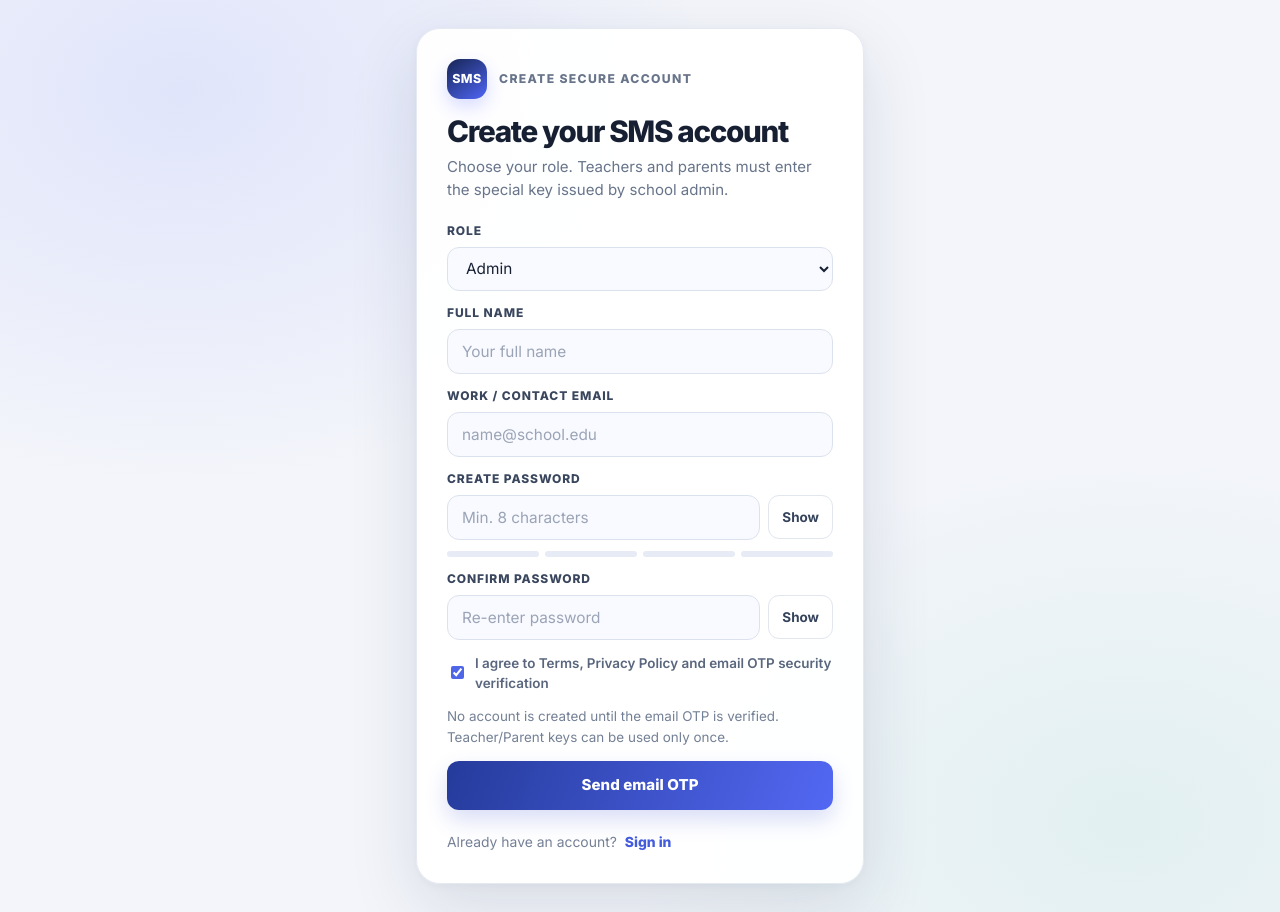
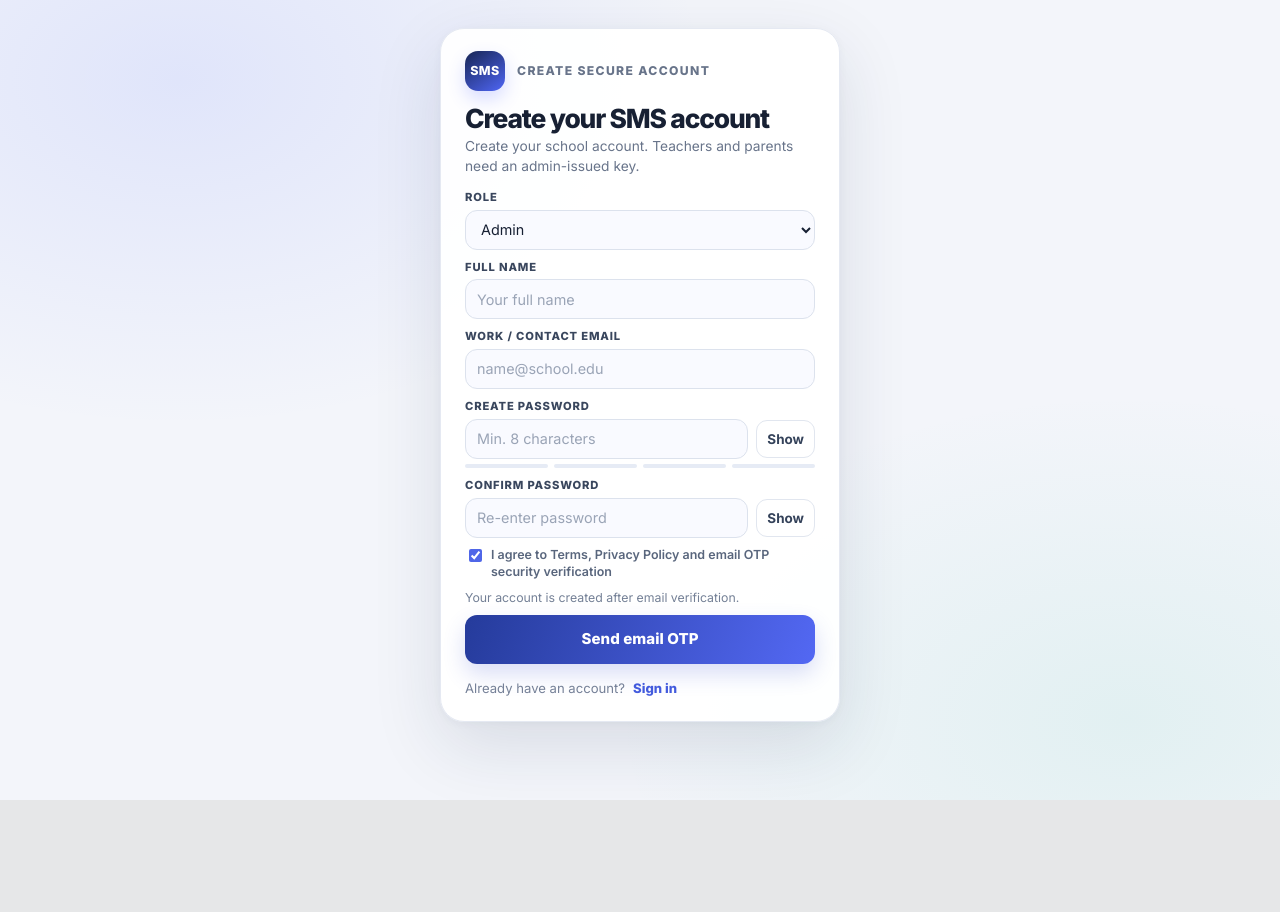
Before and after one commit to lokesh9191334/SCHOOL-MANAGEMENT-SYSTEM, a React (Vite) app: page /auth/register in a window 1280 px wide. After the commit the page ends 800 px from the top, so only its background shows below. Built offline with nearby package versions, Linux system fonts and the light colour scheme.

Commit message:
Compact create account panel
Co-authored-by: Copilot <223556219+Copilot@users.noreply.github.com>

```diff
--- a/src/components/auth/AuthShell.jsx
+++ b/src/components/auth/AuthShell.jsx
@@ -9,7 +9,7 @@ export default function AuthShell({
   mode = 'login',
 }) {
   return (
-    <div className="auth-stage">
+    <div className={`auth-stage auth-stage--${mode}`}>
       <section className={`auth-form-pane auth-form-pane--solo auth-form-pane--${mode}`}>
         <div className="auth-form-card">
           <header className="auth-form-head">
--- a/src/pages/auth/register.jsx
+++ b/src/pages/auth/register.jsx
@@ -50,13 +50,6 @@ const RegisterPage = () => {
     const timer = window.setTimeout(() => setResendIn((v) => v - 1), 1000)
     return () => window.clearTimeout(timer)
   }, [resendIn])
-
-  useEffect(() => {
-    if (!needsInvite) {
-      setInviteHint('')
-      setInviteError('')
-    }
-  }, [needsInvite])
 
   const applyInvite = async (rawKey) => {
     const key = String(rawKey || '').trim()
@@ -190,7 +183,7 @@ const RegisterPage = () => {
       subtitle={
         otpStep
           ? `We emailed a 6-digit code to ${maskedEmail}. Account is created only after successful OTP verification.`
-          : 'Choose your role. Teachers and parents must enter the special key issued by school admin.'
+          : 'Create your school account. Teachers and parents need an admin-issued key.'
       }
       footer={
         <>
@@ -232,8 +225,7 @@ const RegisterPage = () => {
                 required
               />
               <p className="auth-helper">
-                Admin generates this key when adding a teacher or completing student admission. Enter it to claim your
-                linked account.
+                Get this one-time key from your school admin.
               </p>
               {inviteHint ? <div className="auth-success">{inviteHint}</div> : null}
               {inviteError ? <div className="auth-error">{inviteError}</div> : null}
@@ -319,7 +311,7 @@ const RegisterPage = () => {
           </label>
 
           <p className="auth-helper">
-            No account is created until the email OTP is verified. Teacher/Parent keys can be used only once.
+            Your account is created after email verification.
           </p>
 
           {error ? <div className="auth-error">{error}</div> : null}
--- a/src/styles/auth-premium.css
+++ b/src/styles/auth-premium.css
@@ -687,3 +687,104 @@
     animation-iteration-count: 1 !important;
   }
 }
+
+.auth-stage--register {
+  align-items: start;
+}
+
+.auth-stage--register .auth-form-pane {
+  width: min(100%, 400px);
+  margin: 0 auto;
+}
+
+.auth-stage--register .auth-form-card {
+  gap: 13px;
+  padding: 22px 24px;
+}
+
+.auth-stage--register .auth-form-head {
+  gap: 4px;
+}
+
+.auth-stage--register .auth-form-head h2 {
+  font-size: clamp(1.4rem, 4vw, 1.65rem);
+}
+
+.auth-stage--register .auth-form-head > p {
+  font-size: 0.86rem;
+  line-height: 1.4;
+}
+
+.auth-stage--register .auth-form-stack {
+  gap: 9px;
+}
+
+.auth-stage--register .auth-field {
+  gap: 4px;
+}
+
+.auth-stage--register .auth-field > span {
+  font-size: 0.7rem;
+}
+
+.auth-stage--register .auth-field input,
+.auth-stage--register .auth-field select {
+  min-height: 40px;
+  padding: 8px 11px;
+  font-size: 0.9rem;
+}
+
+.auth-stage--register .auth-ghost-btn {
+  min-height: 38px;
+  padding: 8px 10px;
+}
+
+.auth-stage--register .auth-strength {
+  margin-top: 1px;
+}
+
+.auth-stage--register .auth-strength span {
+  height: 4px;
+}
+
+.auth-stage--register .auth-check {
+  align-items: flex-start;
+  gap: 6px;
+  font-size: 0.78rem;
+  line-height: 1.35;
+}
+
+.auth-stage--register .auth-check input {
+  flex: 0 0 auto;
+  margin-top: 2px;
+}
+
+.auth-stage--register .auth-helper {
+  font-size: 0.77rem;
+  line-height: 1.35;
+}
+
+.auth-stage--register .auth-form-foot {
+  font-size: 0.82rem;
+}
+
+@media (max-width: 520px) {
+  .auth-stage--register {
+    padding: max(14px, env(safe-area-inset-top)) 12px max(14px, env(safe-area-inset-bottom));
+  }
+
+  .auth-stage--register .auth-form-card {
+    gap: 11px;
+    padding: 18px 16px;
+  }
+
+  .auth-stage--register .auth-form-stack {
+    gap: 8px;
+  }
+}
+
+@media (min-height: 860px) {
+  .auth-stage--register {
+    align-items: center;
+  }
+}
```
